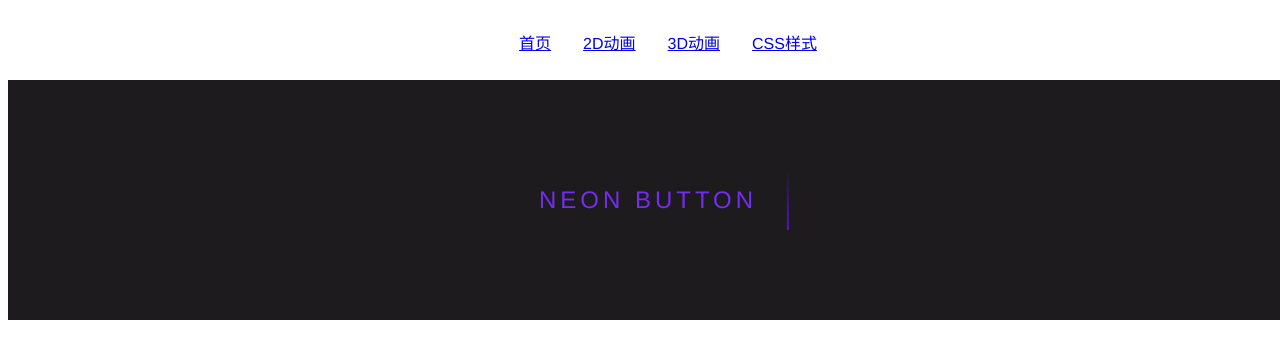
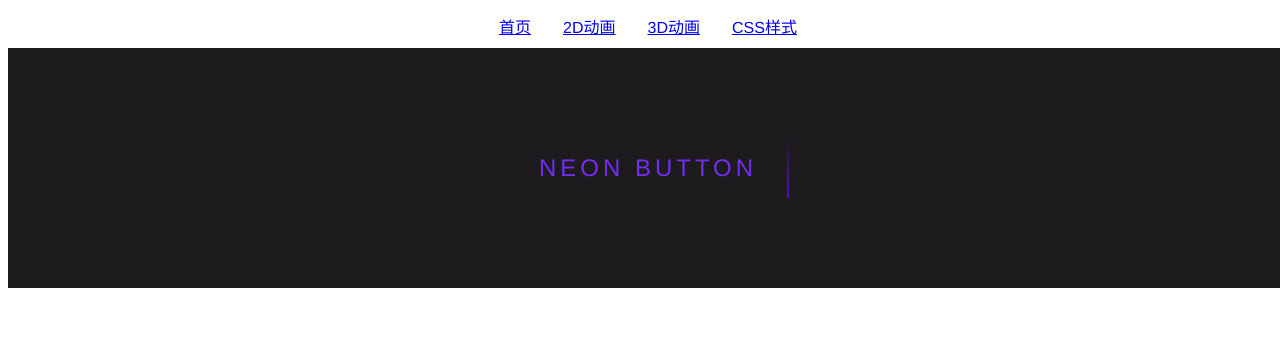
Before and after one commit to machanv/fortune, a Vue app in the folder subApps/sub-vue/: page /css-effect in a window 1280 px wide. Shown: the top 358 px of the page. Built offline with nearby package versions, Linux system fonts and the light colour scheme.

Commit message:
'update'

```diff
--- a/subApps/sub-vue/src/assets/styles/style.less
+++ b/subApps/sub-vue/src/assets/styles/style.less
@@ -0,0 +1,13 @@
+* {
+  box-sizing: border-box;
+  margin: 0;
+  padding: 0;
+}
+
+html {
+  box-sizing: border-box;
+}
+
+*, *:before, *:after {
+  box-sizing: inherit;
+}
--- a/subApps/sub-vue/src/views/effect/button/neon-light.vue
+++ b/subApps/sub-vue/src/views/effect/button/neon-light.vue
@@ -5,7 +5,7 @@
       <div></div>
       <div></div>
       <div></div>
-      Neon Button
+      {{ buttonText }}
     </div>
 
   </div>
@@ -13,7 +13,10 @@
 
 <script>
 export default {
-  name: "neon-light"
+  name: "neon-light",
+  props: {
+    buttonText: String
+  }
 }
 </script>
 
--- a/subApps/sub-vue/src/views/effect/effect-list.vue
+++ b/subApps/sub-vue/src/views/effect/effect-list.vue
@@ -1,7 +1,6 @@
 <template>
   <div class="">
-
-    <neon-light></neon-light>
+    <neon-light v-bind:button-text="buttonText"></neon-light>
   </div>
 </template>
 
@@ -10,7 +9,12 @@ import NeonLight from './button/neon-light';
 
 export default {
   name: "effect-list",
-  components: {NeonLight}
+  components: {NeonLight},
+  data: () => {
+    return {
+      buttonText: 'Neon Button'
+    }
+  }
 }
 </script>
 
```
